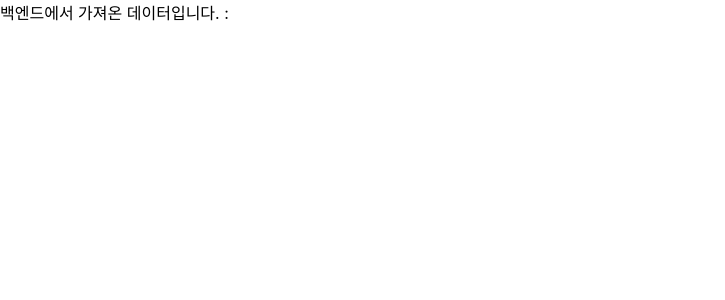
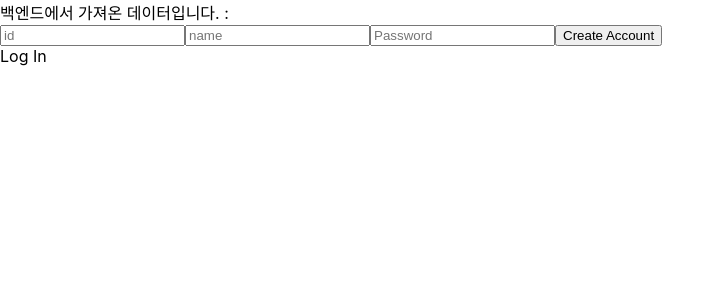
Before and after one commit to hyuntall/VintageAction, a React (Create React App) app in the folder frontend/hanium-client/: page / in a window 1280 px wide. Shown: the top 300 px of the page, without its empty margins (0-725 px from the left). Built offline with nearby package versions, Linux system fonts and the light colour scheme; no server answers.

Commit message:
create Auth components

```diff
--- a/frontend/hanium-client/src/App.js
+++ b/frontend/hanium-client/src/components/App.js
@@ -1,10 +1,11 @@
 import React, {useEffect, useState} from 'react';
 import axios from 'axios';
+import Auth from '../routes/Auth';
 
 function App() {
    const [hello, setHello] = useState('')
     useEffect(() => {
-        axios.get('/api/')
+        axios.get('/api/members/new')
         .then(response => setHello(response.data))
         .catch(error => console.log(error))
     }, []);
@@ -12,6 +13,7 @@ function App() {
     return (
         <div>
             백엔드에서 가져온 데이터입니다. : {hello}
+            <Auth/>
         </div>
     );
 }
--- /dev/null
+++ b/frontend/hanium-client/src/components/AuthForm.js
@@ -0,0 +1,82 @@
+import { React, useState} from "react";
+import axios from 'axios';
+//import '../auth.css'
+
+const AuthForm =() => {
+    const [id, setId] = useState("");
+    const [name, setName] = useState("");
+    const [password, setPassword] = useState("");
+    const [newAccount, setNewAccount] = useState(true);
+    const [error, setError] = useState("");
+    //const [memberObj, setMemberObj] = useState(null);
+    const onChange = (event) => {
+        const {target: {name, value}} = event;
+        if(name === "id"){
+            setId(value)
+        }else if(name == "name"){
+            setName(value)
+        }else if(name === "password"){
+            setPassword(value)
+        }
+    }
+    const onSubmit = async (event) => {
+        // 회원가입 or 로그인 버튼 ( newAccount에 따라 )
+        event.preventDefault();
+
+
+        /* 에러 수정 필요
+        try {
+            axios.post('/api/members/new/', {
+                id: id,
+                name: name,
+                password: password
+            })
+        .then(response => console.log(response.data))
+        .catch(error => console.log(error.response.data))
+        }
+        catch (error) {
+            console.log("error")
+        }*/
+    };
+    // 로그인 <> 회원가입 체인지
+    const toggleAccount = () => setNewAccount((prev) => !prev);
+    return (
+        <>
+            <form onSubmit={onSubmit} className="container">
+                <input
+                name="id"
+                placeholder="id"
+                required
+                value={id}
+                onChange={onChange}
+                className="authInput"/>
+
+                <input
+                name="name"
+                placeholder="name"
+                required
+                value={name}
+                onChange={onChange}
+                className="authInput"/>
+
+                <input
+                name="password"
+                type="password"
+                placeholder="Password"
+                required
+                value={password}
+                onChange={onChange}
+                className="authInput"/>
+
+                <input type="submit"
+                className="authInput authSubmit"
+                value={newAccount ? "Create Account" : "Log In"}/>
+                {error && <span className="authError">{error}</span>}
+            </form>
+            <span onClick={toggleAccount}
+                className="authSwitch">{newAccount ? "Log In" : "Create Account"}
+            </span>
+        </>
+    )
+}
+export default AuthForm;
--- a/frontend/hanium-client/src/index.js
+++ b/frontend/hanium-client/src/index.js
@@ -1,7 +1,7 @@
 import React from 'react';
 import ReactDOM from 'react-dom/client';
 import './index.css';
-import App from './App';
+import App from './components/App';
 import reportWebVitals from './reportWebVitals';
 
 const root = ReactDOM.createRoot(document.getElementById('root'));
--- /dev/null
+++ b/frontend/hanium-client/src/routes/Auth.js
@@ -0,0 +1,13 @@
+import AuthForm from "../components/AuthForm";
+import React from "react";
+
+const Auth = () => {
+
+    return (
+        <div className="authContainer">
+            <AuthForm/>
+        </div>
+    )
+}
+
+export default Auth;
```
Also changed, not shown: frontend/hanium-client/src/routes/Home.js (added), frontend/hanium-client/src/routes/Profile.js (added).
